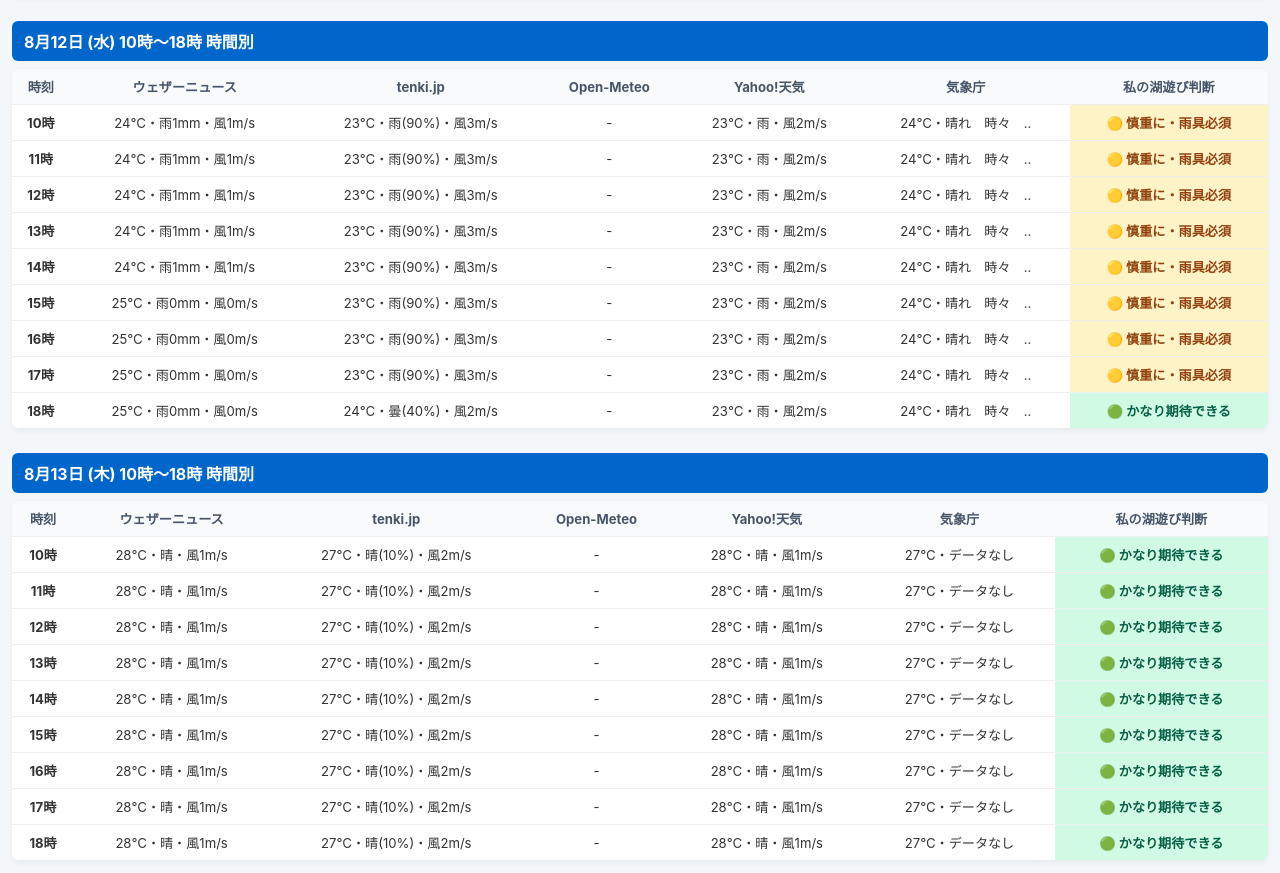
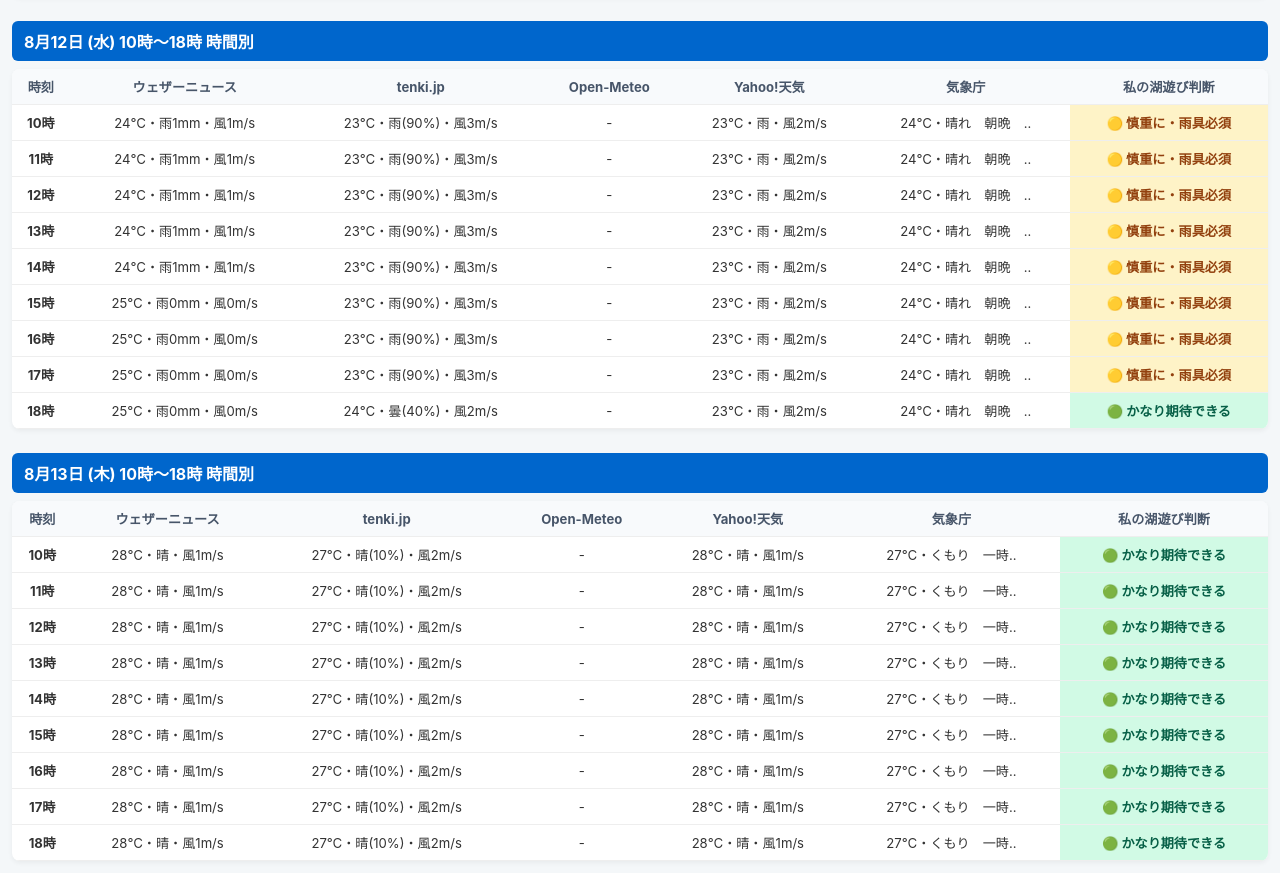
Before and after one commit to f-pi-26/motosuko-weathe, a plain HTML site: page index.html in a window 1280 px wide. Shown: the part 530-1403 px from the top of the page. Drawn offline with Linux system fonts and the light colour scheme.

Commit message:
Update weather data

```diff
--- a/index.html
+++ b/index.html
@@ -22,7 +22,7 @@
 <body>
     <header>
         <h1>本栖湖 湖遊び 5社気象比較・判断表</h1>
-        <div class="update">最終更新: 2026年11月26日 07:28 JST</div>
+        <div class="update">最終更新: 2026年11月26日 13:59 JST</div>
     </header>
 
         <div class="date-title">8月11日 (火) 10時〜18時 時間別</div>
@@ -153,7 +153,7 @@
                     <td>23℃・雨(90%)・風3m/s</td>
                     <td>-</td>
                     <td>23℃・雨・風2m/s</td>
-                    <td>24℃・晴れ　時々　..</td>
+                    <td>24℃・晴れ　朝晩　..</td>
                     <td class="status-yellow">🟡 慎重に・雨具必須</td>
                 </tr>
 
@@ -163,7 +163,7 @@
                     <td>23℃・雨(90%)・風3m/s</td>
                     <td>-</td>
                     <td>23℃・雨・風2m/s</td>
-                    <td>24℃・晴れ　時々　..</td>
+                    <td>24℃・晴れ　朝晩　..</td>
                     <td class="status-yellow">🟡 慎重に・雨具必須</td>
                 </tr>
 
@@ -173,7 +173,7 @@
                     <td>23℃・雨(90%)・風3m/s</td>
                     <td>-</td>
                     <td>23℃・雨・風2m/s</td>
-                    <td>24℃・晴れ　時々　..</td>
+                    <td>24℃・晴れ　朝晩　..</td>
                     <td class="status-yellow">🟡 慎重に・雨具必須</td>
                 </tr>
 
@@ -183,7 +183,7 @@
                     <td>23℃・雨(90%)・風3m/s</td>
                     <td>-</td>
                     <td>23℃・雨・風2m/s</td>
-                    <td>24℃・晴れ　時々　..</td>
+                    <td>24℃・晴れ　朝晩　..</td>
                     <td class="status-yellow">🟡 慎重に・雨具必須</td>
                 </tr>
 
@@ -193,7 +193,7 @@
                     <td>23℃・雨(90%)・風3m/s</td>
                     <td>-</td>
                     <td>23℃・雨・風2m/s</td>
-                    <td>24℃・晴れ　時々　..</td>
+                    <td>24℃・晴れ　朝晩　..</td>
                     <td class="status-yellow">🟡 慎重に・雨具必須</td>
                 </tr>
 
@@ -203,7 +203,7 @@
                     <td>23℃・雨(90%)・風3m/s</td>
                     <td>-</td>
                     <td>23℃・雨・風2m/s</td>
-                    <td>24℃・晴れ　時々　..</td>
+                    <td>24℃・晴れ　朝晩　..</td>
                     <td class="status-yellow">🟡 慎重に・雨具必須</td>
                 </tr>
 
@@ -213,7 +213,7 @@
                     <td>23℃・雨(90%)・風3m/s</td>
                     <td>-</td>
                     <td>23℃・雨・風2m/s</td>
-                    <td>24℃・晴れ　時々　..</td>
+                    <td>24℃・晴れ　朝晩　..</td>
                     <td class="status-yellow">🟡 慎重に・雨具必須</td>
                 </tr>
 
@@ -223,7 +223,7 @@
                     <td>23℃・雨(90%)・風3m/s</td>
                     <td>-</td>
                     <td>23℃・雨・風2m/s</td>
-                    <td>24℃・晴れ　時々　..</td>
+                    <td>24℃・晴れ　朝晩　..</td>
                     <td class="status-yellow">🟡 慎重に・雨具必須</td>
                 </tr>
 
@@ -233,7 +233,7 @@
                     <td>24℃・曇(40%)・風2m/s</td>
                     <td>-</td>
                     <td>23℃・雨・風2m/s</td>
-                    <td>24℃・晴れ　時々　..</td>
+                    <td>24℃・晴れ　朝晩　..</td>
                     <td class="status-green">🟢 かなり期待できる</td>
                 </tr>
             </tbody></table></div>
@@ -259,7 +259,7 @@
                     <td>27℃・晴(10%)・風2m/s</td>
                     <td>-</td>
                     <td>28℃・晴・風1m/s</td>
-                    <td>27℃・データなし</td>
+                    <td>27℃・くもり　一時..</td>
                     <td class="status-green">🟢 かなり期待できる</td>
                 </tr>
 
@@ -269,7 +269,7 @@
                     <td>27℃・晴(10%)・風2m/s</td>
                     <td>-</td>
                     <td>28℃・晴・風1m/s</td>
-                    <td>27℃・データなし</td>
+                    <td>27℃・くもり　一時..</td>
                     <td class="status-green">🟢 かなり期待できる</td>
                 </tr>
 
@@ -279,7 +279,7 @@
                     <td>27℃・晴(10%)・風2m/s</td>
                     <td>-</td>
                     <td>28℃・晴・風1m/s</td>
-                    <td>27℃・データなし</td>
+                    <td>27℃・くもり　一時..</td>
                     <td class="status-green">🟢 かなり期待できる</td>
                 </tr>
 
@@ -289,7 +289,7 @@
                     <td>27℃・晴(10%)・風2m/s</td>
                     <td>-</td>
                     <td>28℃・晴・風1m/s</td>
-                    <td>27℃・データなし</td>
+                    <td>27℃・くもり　一時..</td>
                     <td class="status-green">🟢 かなり期待できる</td>
                 </tr>
 
@@ -299,7 +299,7 @@
                     <td>27℃・晴(10%)・風2m/s</td>
                     <td>-</td>
                     <td>28℃・晴・風1m/s</td>
-                    <td>27℃・データなし</td>
+                    <td>27℃・くもり　一時..</td>
                     <td class="status-green">🟢 かなり期待できる</td>
                 </tr>
 
@@ -309,7 +309,7 @@
                     <td>27℃・晴(10%)・風2m/s</td>
                     <td>-</td>
                     <td>28℃・晴・風1m/s</td>
-                    <td>27℃・データなし</td>
+                    <td>27℃・くもり　一時..</td>
                     <td class="status-green">🟢 かなり期待できる</td>
                 </tr>
 
@@ -319,7 +319,7 @@
                     <td>27℃・晴(10%)・風2m/s</td>
                     <td>-</td>
                     <td>28℃・晴・風1m/s</td>
-                    <td>27℃・データなし</td>
+                    <td>27℃・くもり　一時..</td>
                     <td class="status-green">🟢 かなり期待できる</td>
                 </tr>
 
@@ -329,7 +329,7 @@
                     <td>27℃・晴(10%)・風2m/s</td>
                     <td>-</td>
                     <td>28℃・晴・風1m/s</td>
-                    <td>27℃・データなし</td>
+                    <td>27℃・くもり　一時..</td>
                     <td class="status-green">🟢 かなり期待できる</td>
                 </tr>
 
@@ -339,7 +339,7 @@
                     <td>27℃・晴(10%)・風2m/s</td>
                     <td>-</td>
                     <td>28℃・晴・風1m/s</td>
-                    <td>27℃・データなし</td>
+                    <td>27℃・くもり　一時..</td>
                     <td class="status-green">🟢 かなり期待できる</td>
                 </tr>
             </tbody></table></div></body></html>
```
